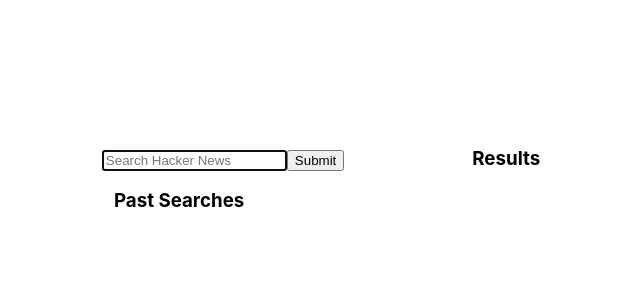
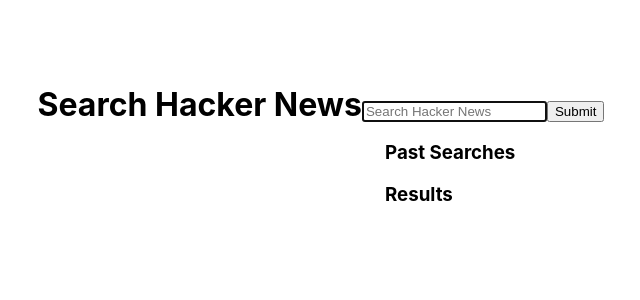
Before and after one commit to kalebal/hn-redux, a React (Create React App) app: page / in a window 1280 px wide. Shown: the top 300 px of the page, without its empty margins (319-959 px from the left). Built offline with nearby package versions, Linux system fonts and the light colour scheme.

Commit message:
Adds semantic html, classNames

```diff
--- a/src/App.js
+++ b/src/App.js
@@ -8,11 +8,16 @@
 function App() {
   return (
     <div className="App">
-      <section>
+      <header>
+        <h1> Search Hacker News </h1>
+      </header>
+      <main>
         <Search />
-        <PastSearches />
-      </section>
-      <ResultsList />
+        <section className="listContainer">
+          <PastSearches />
+          <ResultsList />
+        </section>
+      </main>
     </div>
   );
 }
```
